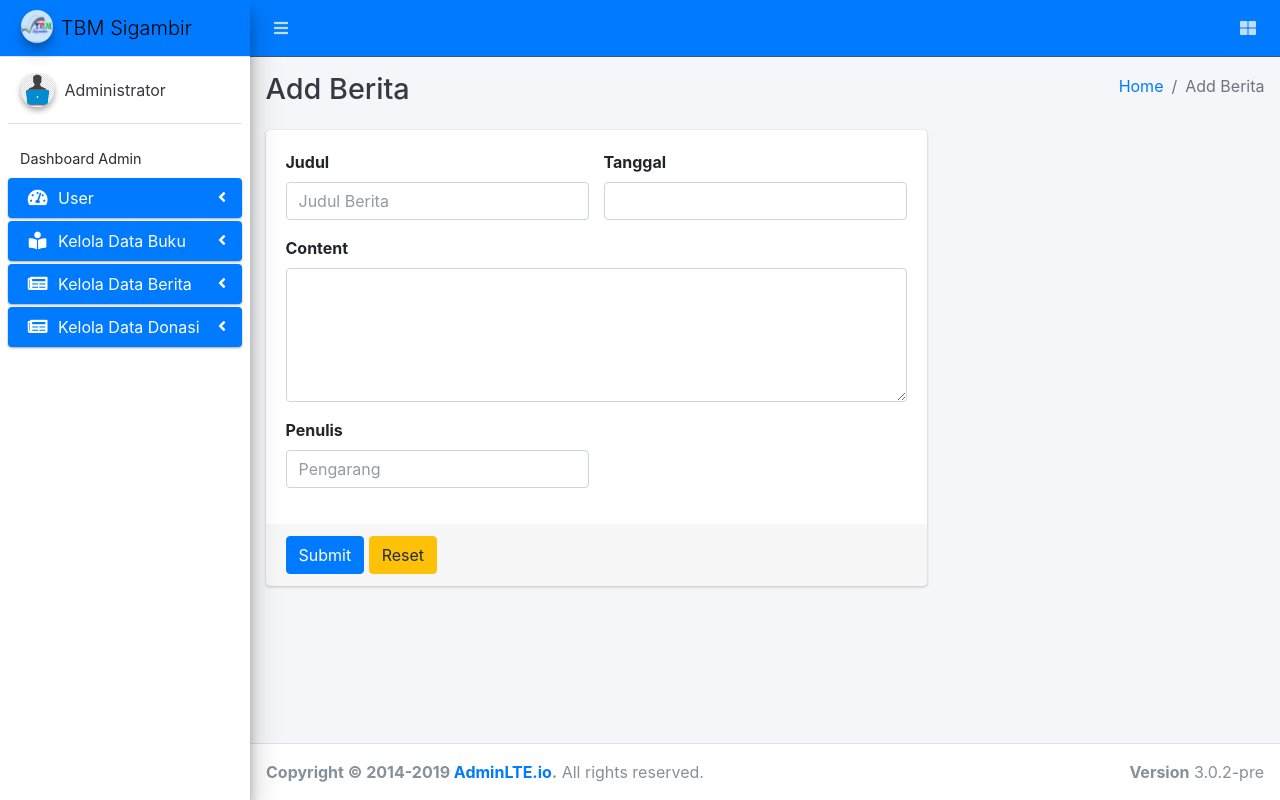
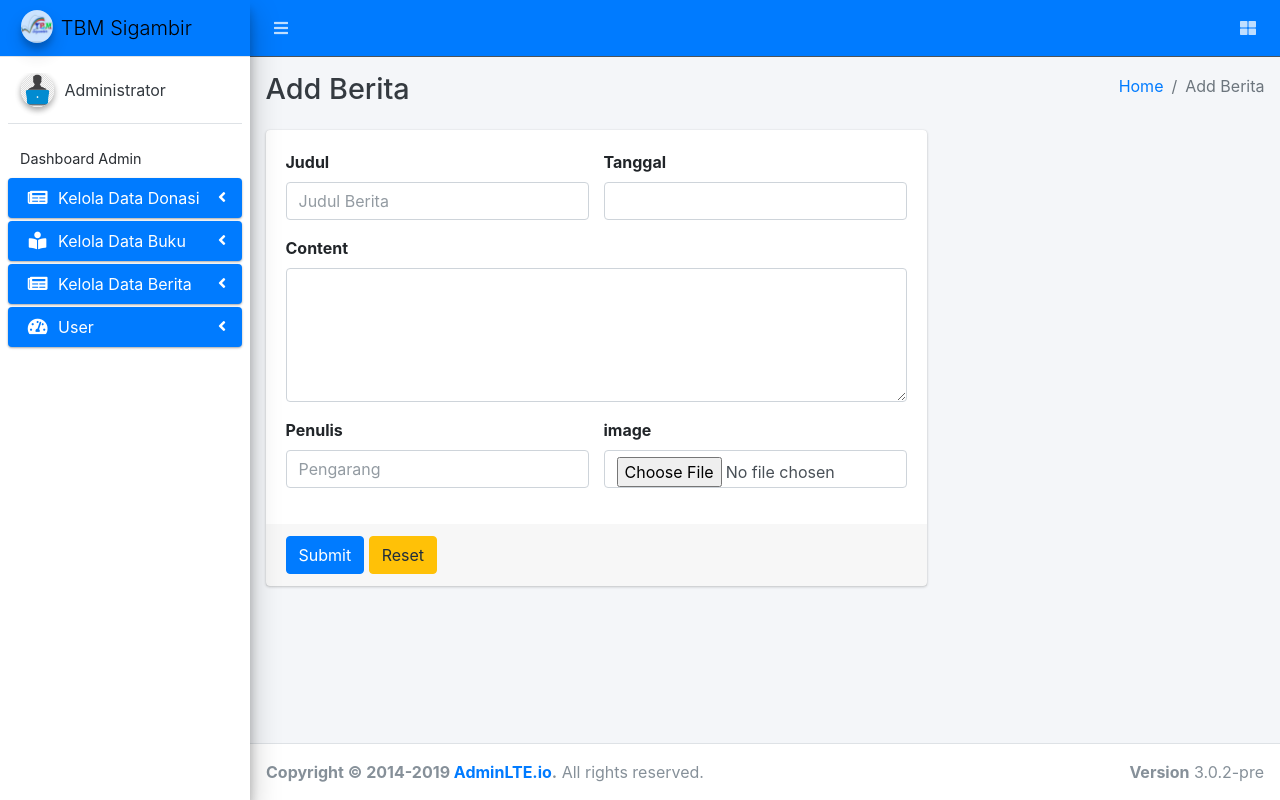
Before and after one commit to adhanchaniago/book_collect_ci, a CodeIgniter app: page /book_collect_ci/admin/add_berita in a window 1280 px wide. Run offline with CodeIgniter, Linux system fonts and the light colour scheme; the visitor is signed in with stand-in values (Sample User, id 1); some libraries are stand-ins or nearby versions.

Commit message:
add image in berita

```diff
--- a/application/controllers/AdminController.php
+++ b/application/controllers/AdminController.php
@@ -3,22 +3,6 @@ defined('BASEPATH') OR exit('No direct script access allowed');
 //header('Access-Control-Allow-Origin: *');
 
 class AdminController extends CI_Controller {
-
-    /**
-     * Index Page for this controller.
-     *
-     * Maps to the following URL
-     * 		http://example.com/index.php/welcome
-     *	- or -
-     * 		http://example.com/index.php/welcome/index
-     *	- or -
-     * Since this controller is set as the default controller in
-     * config/routes.php, it's displayed at http://example.com/
-     *
-     * So any other public methods not prefixed with an underscore will
-     * map to /index.php/welcome/<method_name>
-     * @see https://codeigniter.com/user_guide/general/urls.html
-     */
 
     public function __construct()
     {
@@ -99,9 +83,20 @@ class AdminController extends CI_Controller {
 
     public function insert_berita()
     {
-        $data = $this->berita_model->save_berita();
+        $config['upload_path']="./dist/image/berita/";
+        $config['allowed_types']='jpeg|jpg|png';
+        $config['encrypt_name'] = TRUE;
 
-        echo json_encode($data);
+        $this->load->library('upload', $config);
+        if($this->upload->do_upload("image")){
+            $data = array('upload_data' => $this->upload->data());
+            $image = $data['upload_data']['file_name'];
+            $data = $this->berita_model->save_berita($image);
+            echo json_encode($data);
+        } else{
+            $error = array('error' => $this->upload->display_errors());
+            echo json_encode($error);
+        }
     }
 
     public function change_progres_buku()
--- a/application/models/Berita_model.php
+++ b/application/models/Berita_model.php
@@ -4,13 +4,14 @@ class Berita_model extends CI_Model{
 
     private $_table = "berita";
 
-    public function save_berita()
+    public function save_berita($image)
     {
         $post = $this->input->post();
         $this->judul = $post["judul"];
-        $this->tanggal = $post["tanggal"];
+        $this->tanggal = date('Y-m-d', strtotime($post["tanggal"]));
         $this->isi = $post["isi"];
         $this->penulis = $post["penulis"];
+        $this->image = $image;
         $hasil = $this->db->insert($this->_table, $this);
         return $hasil;
     }
--- a/application/views/javascript/add_berita_js.php
+++ b/application/views/javascript/add_berita_js.php
@@ -12,25 +12,29 @@
     //Money Euro
     $('[data-mask]').inputmask();
 
+    $(document).ready(function(){
         //Simpan Barang
-    $('#btn_submit').on('click',function(){
+        $('#form_submit_berita').submit(function(event) {
             var judul=$('#judul').val();
             var tanggal=$('#datemask').val();
             var isi=$('#isi').val();
             var penulis=$('#penulis').val();
+            event.preventDefault();
             $.ajax({
                 type : "POST",
                 url  : "<?php echo base_url();?>admin/insert_berita",
-            dataType : "JSON",
-            data : {judul:judul , tanggal:tanggal, isi:isi, penulis:penulis},
+                processData:false,
+                contentType:false,
+                cache:false,
+                async:false,
+                data : new FormData(this),
                 success: function(data){
                     toastr.success('Berita Sudah Berhasil Ditambahkan');
-                console.log(data);
-                $('#form_submit_invoice').trigger("reset");
+                    $('#form_submit_berita').trigger("reset");
                 }
             });
-        return false;
         });
+    })
 
     $(function () {
         // Summernote
--- a/application/views/pages/add_berita.php
+++ b/application/views/pages/add_berita.php
@@ -28,13 +28,13 @@
                     <div class="card card-primary">
                         <!-- /.card-header -->
                         <!-- form start -->
-                        <form role="form" id="form_submit_invoice">
+                        <form role="form" id="form_submit_berita">
                             <div class="card-body">
                                 <div class="row">
                                     <div class="col-md-6">
                                         <div class="form-group">
                                             <label for="kode_buku">Judul</label>
-                                            <input type="number" class="form-control" name="judul" id="judul" placeholder="Judul Berita">
+                                            <input type="text" class="form-control" name="judul" id="judul" placeholder="Judul Berita">
                                         </div>
                                     </div>
                                     <div class="col-md-6">
@@ -59,6 +59,12 @@
                                             <input type="text" class="form-control" name="penulis" id="penulis" placeholder="Pengarang">
                                         </div>
                                     </div>
+                                    <div class="col-md-6">
+                                        <div class="form-group">
+                                            <label for="exampleInputEmail1">image</label>
+                                            <input type="file" class="form-control" name="image" id="image">
+                                        </div>
+                                    </div>
                                 </div>
                             </div>
                             <!-- /.card-body -->
```
Also changed, not shown: application/views/layout/sidebar_admin.php (+15 -14 lines), dist/image/berita/34c06608aa8035d9adf2c1cbedaa397c.jpg (added), dist/image/berita/8d44ff06761c5a078587fae5f4e88aac.jpg (added), dist/image/berita/cee7aa97e256c7a8a6c6ce9657757956.jpg (added). Lines whose indentation alone changed are shown as unchanged.
